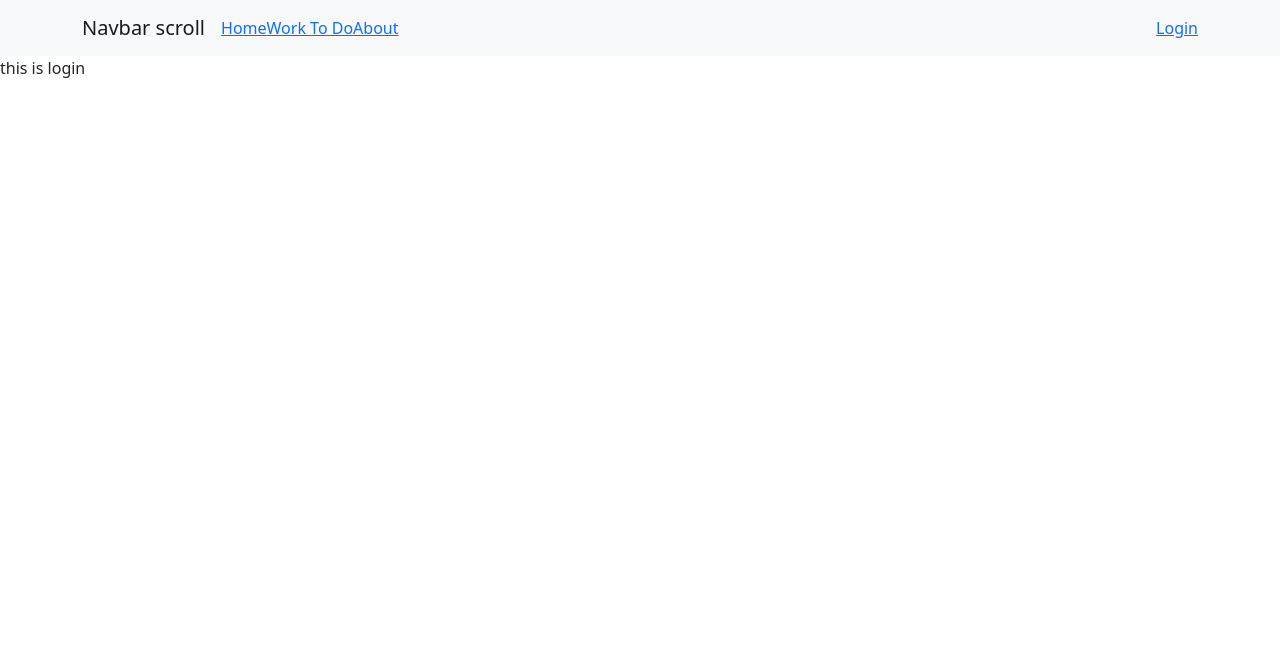
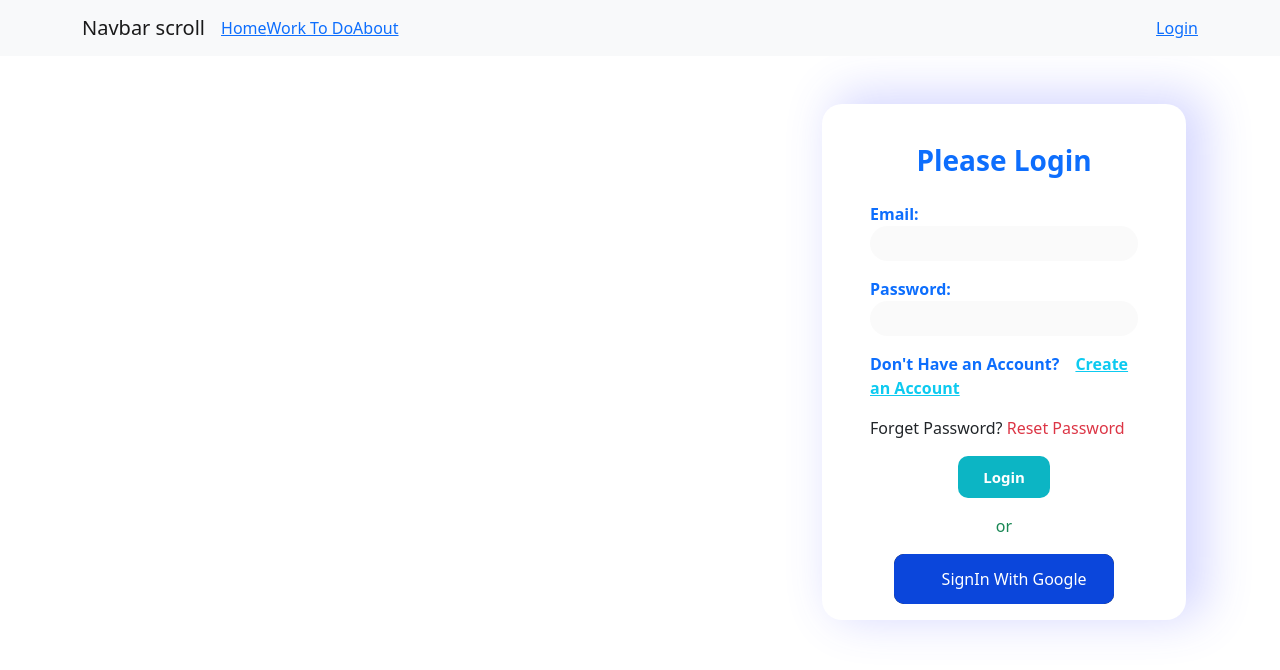
Before and after one commit to azmi0323/to-do-app-client, a React (Create React App) app: page /login in a window 1280 px wide. Shown: the top 670 px of the page. Built offline with nearby package versions, Linux system fonts and the light colour scheme.

Commit message:
commit after login page

```diff
--- a/src/Components/Login/Login.css
+++ b/src/Components/Login/Login.css
@@ -0,0 +1,97 @@
+.form-container{
+
+    border-radius: 20px;
+    box-shadow: 15px -6px 47px 4px rgba(0, 0, 0, 0.23);
+    -webkit-box-shadow: 15px -6px 47px 4px rgba(69, 78, 255, 0.23);
+    -moz-box-shadow: 15px -6px 47px 4px rgba(1, 4, 5, 0.23);
+
+}
+.input-field{
+    font-size: 20px;
+    border-radius: 20px;
+    padding: 5px;
+    padding-top: 0;
+    padding-left: 20px;
+    font-weight: 400;
+    border: 0;
+    background-color: rgba(206, 206, 206, 0.109);
+}
+
+.glow-on-hover {
+    width: 220px;
+    height: 50px;
+    border: none;
+    outline: none;
+    color: #fff;
+    background: #111;
+    cursor: pointer;
+    position: relative;
+    z-index: 0;
+    border-radius: 10px;
+}
+
+.glow-on-hover:before {
+    content: '';
+    background: linear-gradient(45deg, #ff0000, #ff7300, #fffb00, #48ff00, #00ffd5, #002bff, #7a00ff, #ff00c8, #ff0000);
+    position: absolute;
+    top: -2px;
+    left:-2px;
+    background-size: 400%;
+    z-index: -1;
+    filter: blur(5px);
+    width: calc(100% + 4px);
+    height: calc(100% + 4px);
+    animation: glowing 20s linear infinite;
+    opacity: 0;
+    transition: opacity .3s ease-in-out;
+    border-radius: 10px;
+}
+
+.glow-on-hover:active {
+    color: rgb(238, 251, 61)
+}
+
+.glow-on-hover:active:after {
+    background: transparent;
+}
+
+.glow-on-hover:hover:before {
+    opacity: 1;
+}
+
+.glow-on-hover:after {
+    z-index: -1;
+    content: '';
+    position: absolute;
+    width: 100%;
+    height: 100%;
+    background: rgb(11, 70, 219);
+    left: 0;
+    top: 0;
+    border-radius: 10px;
+}
+
+@keyframes glowing {
+    0% { background-position: 0 0; }
+    50% { background-position: 400% 0; }
+    100% { background-position: 0 0; }
+}
+
+.input-btn{
+    border: none;
+    padding: 10px 25px;
+    font-size: 15px;
+    border-radius: 10px;
+    font-weight: 700;
+    color: #fff;
+    background-color: #0cb5c4;
+}
+.input-btn:hover{
+    border: none;
+    padding: 10px 25px;
+    font-size: 15px;
+    border-radius: 10px;
+    font-weight: 700;
+    color:#0cb5c4 ;
+    background-color: rgba(23, 138, 187, 0.202);
+}
--- a/src/Components/Login/Login.js
+++ b/src/Components/Login/Login.js
@@ -1,11 +1,143 @@
-import React from 'react';
-import './Login.css'
+import "./Login.css";
+import React, { useEffect, useState } from "react";
+import axios from "axios";
+import {
+  useSendPasswordResetEmail,
+  useSignInWithEmailAndPassword,
+  useSignInWithGoogle,
+} from "react-firebase-hooks/auth";
+import { Link, useLocation, useNavigate } from "react-router-dom";
+import auth from "../../firebase.init";
+import { Spinner } from "react-bootstrap";
 const Login = () => {
+  const [email, setEmail] = useState("");
+  const [password, setPassword] = useState("");
+
+  const [signInWithGoogle, googleUser, googleLoading] =
+    useSignInWithGoogle(auth);
+  const location = useLocation();
+  const navigate = useNavigate();
+  const from = location?.state?.from?.pathname || "/";
+  const [signInWithEmailAndPassword, user, loading] =
+    useSignInWithEmailAndPassword(auth);
+
+  const handleLogin = (event) => {
+    event.preventDefault();
+    signInWithEmailAndPassword(email, password);
+  };
+
+  const [sendPasswordResetEmail] = useSendPasswordResetEmail(auth);
+
+  const handleGoogleSignIn = () => {
+    signInWithGoogle();
+  };
+
+  useEffect(() => {
+    if (user) {
+      axios.post("/login", { email: user.user.email }).then((res) => {
+        localStorage.setItem("token", res.data.token);
+      });
+      navigate(from, { replace: true });
+    }
+  }, [from, navigate, user]);
+
+  useEffect(() => {
+    if (googleUser) {
+      axios.post("/login", { email: googleUser.user.email }).then((res) => {
+        localStorage.setItem("token", res.data.token);
+      });
+      navigate(from, { replace: true });
+    }
+  }, [from, googleUser, navigate]);
+
+
+  if (loading || googleLoading) {
     return (
-        <div>
-            this is login
+      <div className="middle_spinner">
+        <Spinner animation="border" variant="info" role="status">
+          <span className="visually-hidden">Loading...</span>
+        </Spinner>
+      </div>
+    );
+  }
+
+  const handleForgetPassword = () => {
+    sendPasswordResetEmail(email);
+    alert("Email Sent to your account");
+  };
+
+  return (
+    <div className="row container mx-auto">
+      <div className="col-lg-8">
+        <img className="img-fluid mt-2" src="" alt="" />
+      </div>
+      <div className="col-lg-4 my-5 px-5 py-3 me-0 form-container">
+        <div className="">
+          <form onSubmit={handleLogin} className=" mx-auto">
+            <h3 className="text-center text-primary fw-bold pt-4">
+              Please Login
+            </h3>
+            <label className="mt-3 text-primary fw-bold" htmlFor="email">
+              Email:
+            </label>
+            <input
+              onChange={(e) => setEmail(e.target.value)}
+              className="w-100 input-field"
+              type="email"
+              name=""
+              id=""
+              required
+            />
+            <label className="mt-3 text-primary fw-bold" htmlFor="email">
+              Password:
+            </label>
+            <input
+              onChange={(e) => setPassword(e.target.value)}
+              className="w-100 input-field"
+              type="password"
+              name=""
+              id=""
+              required
+            />
+
+            <p className="text-primary fw-bold mt-3">
+              Don't Have an Account?
+              <Link
+                className=" text-info rounded px-2 ms-2 fw-bold my-2 "
+                to="/signUp"
+              >
+            Create an Account
+              </Link>
+            </p>
+            <p>
+              Forget Password?{" "}
+              <span onClick={handleForgetPassword} className="text-danger">
+                Reset Password
+              </span>
+            </p>
+            <input
+              className=" input-btn d-block mx-auto mt-3"
+              type="submit"
+              value="Login"
+            />
+            <div className="text-success d-flex justify-content-center mt-3">
+              <div></div>
+              <div>or</div>
+              <div></div>
+            </div>
+            <button
+              onClick={() => handleGoogleSignIn()}
+              className="mt-3 d-block mx-auto glow-on-hover"
+              type="button"
+              value="SignIn With Google"
+            >
+              <img className="me-3" src="" alt="" /> SignIn With Google
+            </button>
+          </form>
         </div>
-    );
+      </div>
+    </div>
+  );
 };
 
 export default Login;
```
Also changed, not shown: src/Components/SignUp/SignUp.js (added).
